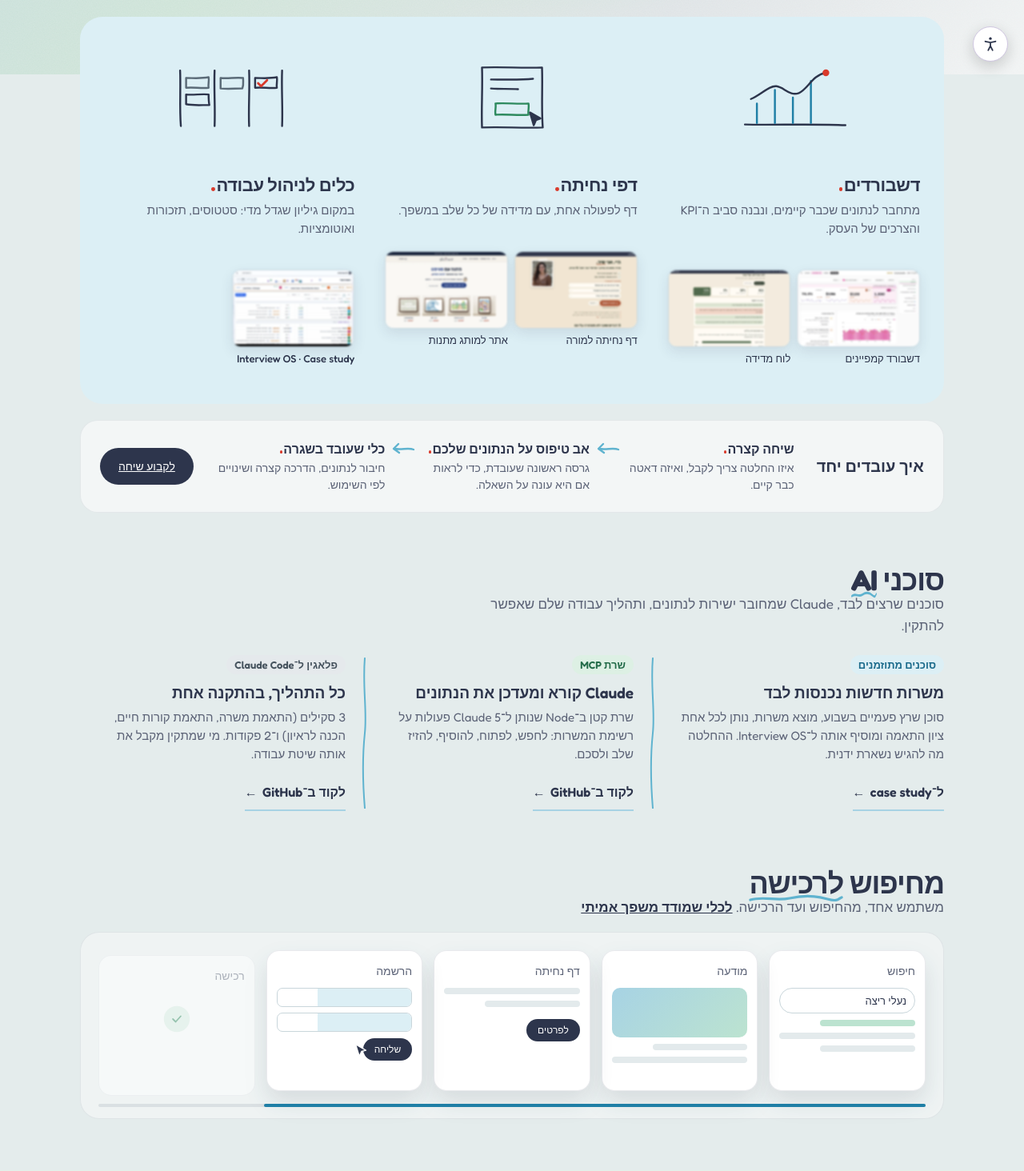
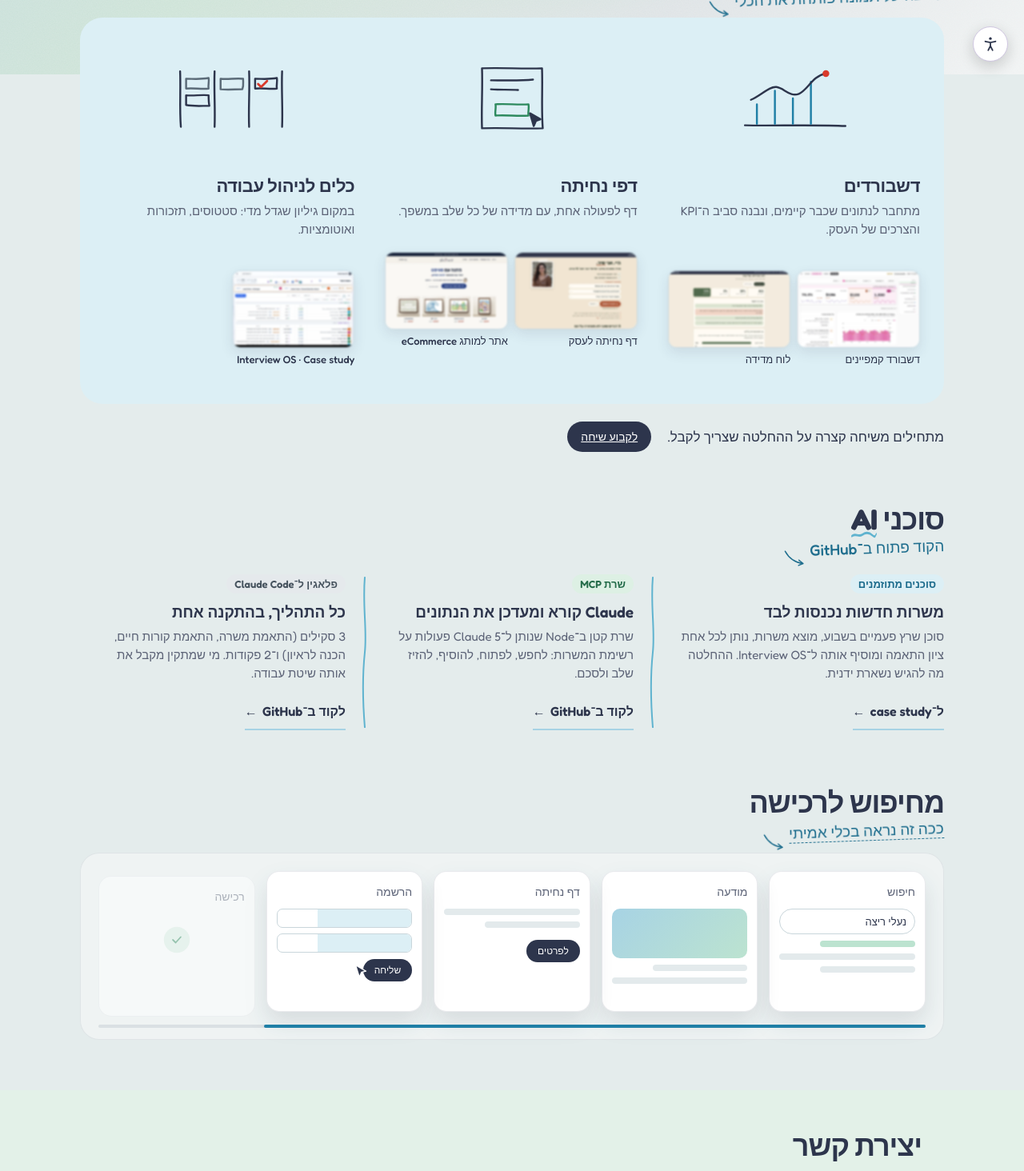
Before and after one commit to nimrodv10-arch/nimrod-showcase, a plain HTML site: page index.html in a window 1280 px wide. Shown: the part 707-2171 px from the top of the page at 80% size. Drawn offline with Linux system fonts and the light colour scheme; a web font is replaced by a local one.

Commit message:
Deslop: handwritten notes, fewer marks, simpler contact (#16)
* Example labels: business landing page, eCommerce brand site

Co-Authored-By: Claude Opus 5.5 <noreply@anthropic.com>
Claude-Session: https://claude.ai/code/session_0111db7UG8ebnwzZUUMUR8SW

* Deslop: handwritten notes instead of section leads, fewer signature marks, one-line next step, WhatsApp in contact, hero single CTA, left-aligned facts

Co-Authored-By: Claude Opus 5.5 <noreply@anthropic.com>
Claude-Session: https://claude.ai/code/session_0111db7UG8ebnwzZUUMUR8SW

---------

Co-authored-by: Claude <noreply@anthropic.com>

```diff
--- a/assets/sc-extra.css
+++ b/assets/sc-extra.css
@@ -400,3 +400,18 @@ button.nd-btn { cursor: pointer; font: inherit; }
 @media (prefers-reduced-motion: reduce) { .sv-ex img { transition: none; } }
 .sv-ex { margin-block-start: 14px !important; }
 .sv-ex a { flex: 0 1 calc(50% - 5px) !important; }
+
+/* deslop 25.11 */
+.sc-hnote { display: inline-flex; align-items: flex-end; gap: 4px; margin: -6px 0 18px; font: 500 19px/1.2 var(--font-hand); color: #1F6E8E; transform: rotate(-2deg); transform-origin: right; }
+.sc-hnote a { color: inherit; text-decoration: none; border-block-end: 1.5px dashed currentColor; }
+.sc-hnote svg { inline-size: 30px; block-size: 22px; fill: none; stroke: currentColor; stroke-width: 2; stroke-linecap: round; stroke-linejoin: round; transform: scaleX(-1) translateY(8px); }
+.sc-next { display: flex; flex-wrap: wrap; align-items: center; gap: 12px 20px; margin-block-start: 22px; }
+.sc-next p { margin: 0; font-size: 17px; color: var(--ink); }
+.sc-facts.sc-facts--row { justify-content: flex-start !important; }
+.sc-facts--row > div { justify-content: flex-start !important; }
+@keyframes fxDot { 0% { opacity: 0; transform: translateY(-.5em) scale(.6); } 70% { opacity: 1; transform: translateY(.06em) scale(1.05); } 100% { opacity: 1; transform: none; } }
+.sc-wa { transition: transform .15s cubic-bezier(.22,1,.36,1), box-shadow .15s; }
+@media (hover: hover) { .sc-wa:hover { transform: translateY(-2px); } }
+.sc-wa:active { transform: scale(.97); }
+@media (prefers-reduced-motion: reduce) { .sc-wa { transition: none; } }
+.sc-contact__ways { grid-template-columns: repeat(3, minmax(0,1fr)) !important; } @media (max-width: 767px) { .sc-contact__ways { grid-template-columns: minmax(0,1fr) !important; } }
--- a/index.html
+++ b/index.html
@@ -985,7 +985,6 @@ body { margin: 0; padding: var(--space-5); }
         <h1 class="fx-type sc-stage__title" dir="ltr" lang="en">NIMSKY</h1>
         <p class="sc-rot" dir="ltr" lang="en">From <span class="sc-rot__w" data-words="click|data|funnel">click</span><span class="sc-rot__c" aria-hidden="true"></span> to decision</p>
         <div class="sc-cta sc-cta--two">
-          <button type="button" class="nd-btn nd-btn--primary" data-cv aria-haspopup="dialog"><span class="sc-who">מגייסים</span>קורות חיים</button>
           <a class="nd-btn nd-btn--secondary sc-wa" href="https://wa.me/972542009594?text=%D7%94%D7%99%D7%99%20%D7%A0%D7%9E%D7%A8%D7%95%D7%93%2C%20%D7%94%D7%92%D7%A2%D7%AA%D7%99%20%D7%9E%D7%94%D7%90%D7%AA%D7%A8" target="_blank" rel="noopener" dir="ltr" lang="en"><svg viewBox="0 0 24 24" fill="currentColor" aria-hidden="true"><path d="M12 2a10 10 0 0 0-8.6 15.1L2 22l5-1.3A10 10 0 1 0 12 2Zm0 18.2a8.2 8.2 0 0 1-4.2-1.2l-.3-.2-3 .8.8-2.9-.2-.3A8.2 8.2 0 1 1 12 20.2Zm4.5-6.1c-.2-.1-1.5-.7-1.7-.8-.2-.1-.4-.1-.6.1l-.8 1c-.1.2-.3.2-.5.1a6.7 6.7 0 0 1-3.3-2.9c-.2-.4.2-.4.7-1.3.1-.2 0-.3 0-.4l-.8-1.9c-.2-.5-.4-.4-.6-.4h-.5a1 1 0 0 0-.7.3 3 3 0 0 0-.9 2.2 5.2 5.2 0 0 0 1.1 2.7 11.9 11.9 0 0 0 4.6 4c1.7.7 2.4.8 3.2.7a2.8 2.8 0 0 0 1.8-1.3 2.3 2.3 0 0 0 .2-1.3c-.1-.1-.3-.2-.5-.3Z"/></svg>LET'S TALK BUSINESS</a>
         </div>
         <nav class="sc-jump" aria-label="מקטעים בעמוד"><a href="#work">כלים ושירותים</a><a href="#ai">סוכני AI</a><a href="#journey">מחיפוש לרכישה</a></nav>
@@ -1001,26 +1000,18 @@ body { margin: 0; padding: var(--space-5); }
 
     <section aria-labelledby="work">
       <h2 id="work" class="sc-section">כלים <em class="sc-acc">ושירותים</em></h2>
-      <p class="sc-lead">מה אפשר לבנות, ודוגמאות אמיתיות לכל אחד.</p>
+      <p class="sc-hnote">לחיצה על תמונה פותחת את הכלי<svg viewBox="0 0 40 30" aria-hidden="true"><path d="M36 3c-6 12-16 20-30 22m0 0 7-6m-7 6 8 3"/></svg></p>
       <ul class="sc-build fx-reveal">
-        <li style="--c:#1F7FA6;--t:#DCEFF5"><div class="sv-pan" aria-hidden="true"><svg class="sv-ill" viewBox="0 0 160 100"><path d="M14 86c30 1 98-1 134 1"/><path d="M30 84V58M54 84V40M78 84V50M102 84V28" class="c" stroke-width="9"/><path d="M22 52c14-6 24-18 34-17s18 14 30 9 18-24 36-27" /><circle cx="122" cy="17" r="4.5" class="d"/></svg></div><div class="sv-bd"><h3>דשבורדים<i class="sv-dot"></i></h3><p>מתחבר לנתונים שכבר קיימים, ונבנה סביב ה־KPI והצרכים של העסק.</p><div class="sv-ex"><a href="tools/ua-dashboard/"><img src="assets/ua-dashboard.webp" alt="" width="960" height="600" loading="lazy"><span>דשבורד קמפיינים</span></a><a href="tools/shir-board/"><img src="assets/shir-board.webp" alt="" width="960" height="600" loading="lazy"><span>לוח מדידה</span></a></div></div></li>
-        <li style="--c:#2E8A5E;--t:#DDF0E4"><div class="sv-pan" aria-hidden="true"><svg class="sv-ill" viewBox="0 0 160 100"><path d="M40 10c26-1 54 1 80 0 1 26-1 54 1 80-28 1-54-1-81 0-1-27 1-53 0-80Z"/><path d="M52 26c18 0 38 1 56-1M52 38c12 1 24 0 36 1"/><path d="M58 58c14-1 30 1 44 0 1 6-1 11 0 15-15 1-30-1-44 0-1-5 1-10 0-15Z" class="c"/><path d="M104 70l14 8-6 2-3 7Z" class="i"/></svg></div><div class="sv-bd"><h3>דפי נחיתה<i class="sv-dot"></i></h3><p>דף לפעולה אחת, עם מדידה של כל שלב במשפך.</p><div class="sv-ex"><a href="tools/shir-landing/"><img src="assets/shir-landing.webp" alt="" width="960" height="600" loading="lazy"><span>דף נחיתה למורה</span></a><a href="https://plotwist-art.netlify.app/" target="_blank" rel="noopener"><img src="assets/plotwist.webp" alt="" width="960" height="600" loading="lazy"><span>אתר למותג מתנות</span></a></div></div></li>
-        <li style="--c:#5B6B78;--t:#E5E9EC"><div class="sv-pan" aria-hidden="true"><svg class="sv-ill" viewBox="0 0 160 100"><path d="M14 14c1 24-1 50 1 74M60 14c-1 25 1 49 0 74M106 14c1 24-1 50 0 74M150 14c-1 25 1 49 0 74"/><path d="M22 24c10 0 20 1 30-1 1 5-1 10 0 14-10 1-20-1-30 0Z" class="c"/><path d="M22 46c10 1 20-1 30 0 0 5 0 9 1 14-11 0-21 1-31-1Z"/><path d="M68 24c10 1 20-1 30 0 0 5 1 9-1 14-10 0-19 1-29 0Z" class="c"/><path d="M114 24c10 0 19 1 29-1 1 5-1 10 0 14-10 1-19-1-29 0Z"/><path d="M118 31l4 4 8-8" class="d2"/></svg></div><div class="sv-bd"><h3>כלים לניהול עבודה<i class="sv-dot"></i></h3><p>במקום גיליון שגדל מדי: סטטוסים, תזכורות ואוטומציות.</p><div class="sv-ex"><a href="tools/interview-os/"><img src="assets/interview-os.webp" alt="" width="960" height="600" loading="lazy"><span>Interview OS · Case study</span></a></div></div></li>
+        <li style="--c:#1F7FA6;--t:#DCEFF5"><div class="sv-pan" aria-hidden="true"><svg class="sv-ill" viewBox="0 0 160 100"><path d="M14 86c30 1 98-1 134 1"/><path d="M30 84V58M54 84V40M78 84V50M102 84V28" class="c" stroke-width="9"/><path d="M22 52c14-6 24-18 34-17s18 14 30 9 18-24 36-27" /><circle cx="122" cy="17" r="4.5" class="d"/></svg></div><div class="sv-bd"><h3>דשבורדים</h3><p>מתחבר לנתונים שכבר קיימים, ונבנה סביב ה־KPI והצרכים של העסק.</p><div class="sv-ex"><a href="tools/ua-dashboard/"><img src="assets/ua-dashboard.webp" alt="" width="960" height="600" loading="lazy"><span>דשבורד קמפיינים</span></a><a href="tools/shir-board/"><img src="assets/shir-board.webp" alt="" width="960" height="600" loading="lazy"><span>לוח מדידה</span></a></div></div></li>
+        <li style="--c:#2E8A5E;--t:#DDF0E4"><div class="sv-pan" aria-hidden="true"><svg class="sv-ill" viewBox="0 0 160 100"><path d="M40 10c26-1 54 1 80 0 1 26-1 54 1 80-28 1-54-1-81 0-1-27 1-53 0-80Z"/><path d="M52 26c18 0 38 1 56-1M52 38c12 1 24 0 36 1"/><path d="M58 58c14-1 30 1 44 0 1 6-1 11 0 15-15 1-30-1-44 0-1-5 1-10 0-15Z" class="c"/><path d="M104 70l14 8-6 2-3 7Z" class="i"/></svg></div><div class="sv-bd"><h3>דפי נחיתה</h3><p>דף לפעולה אחת, עם מדידה של כל שלב במשפך.</p><div class="sv-ex"><a href="tools/shir-landing/"><img src="assets/shir-landing.webp" alt="" width="960" height="600" loading="lazy"><span>דף נחיתה לעסק</span></a><a href="https://plotwist-art.netlify.app/" target="_blank" rel="noopener"><img src="assets/plotwist.webp" alt="" width="960" height="600" loading="lazy"><span>אתר למותג eCommerce</span></a></div></div></li>
+        <li style="--c:#5B6B78;--t:#E5E9EC"><div class="sv-pan" aria-hidden="true"><svg class="sv-ill" viewBox="0 0 160 100"><path d="M14 14c1 24-1 50 1 74M60 14c-1 25 1 49 0 74M106 14c1 24-1 50 0 74M150 14c-1 25 1 49 0 74"/><path d="M22 24c10 0 20 1 30-1 1 5-1 10 0 14-10 1-20-1-30 0Z" class="c"/><path d="M22 46c10 1 20-1 30 0 0 5 0 9 1 14-11 0-21 1-31-1Z"/><path d="M68 24c10 1 20-1 30 0 0 5 1 9-1 14-10 0-19 1-29 0Z" class="c"/><path d="M114 24c10 0 19 1 29-1 1 5-1 10 0 14-10 1-19-1-29 0Z"/><path d="M118 31l4 4 8-8" class="d2"/></svg></div><div class="sv-bd"><h3>כלים לניהול עבודה</h3><p>במקום גיליון שגדל מדי: סטטוסים, תזכורות ואוטומציות.</p><div class="sv-ex"><a href="tools/interview-os/"><img src="assets/interview-os.webp" alt="" width="960" height="600" loading="lazy"><span>Interview OS · Case study</span></a></div></div></li>
       </ul>
-      <div class="sc-steps">
-        <h3>איך עובדים יחד</h3>
-        <ol>
-          <li><b>שיחה קצרה</b><span>איזו החלטה צריך לקבל, ואיזה דאטה כבר קיים.</span></li>
-          <li><b>אב טיפוס על הנתונים שלכם</b><span>גרסה ראשונה שעובדת, כדי לראות אם היא עונה על השאלה.</span></li>
-          <li><b>כלי שעובד בשגרה</b><span>חיבור לנתונים, הדרכה קצרה ושינויים לפי השימוש.</span></li>
-        </ol>
-        <a class="nd-btn nd-btn--primary" href="#contact" data-topic="פרויקט">לקבוע שיחה</a>
-      </div>
+      <div class="sc-next"><p>מתחילים משיחה קצרה על ההחלטה שצריך לקבל.</p><a class="nd-btn nd-btn--primary" href="#contact" data-topic="פרויקט">לקבוע שיחה</a></div>
     </section>
 
     <section aria-labelledby="ai">
       <h2 id="ai" class="sc-section">סוכני <em class="sc-acc">AI</em></h2>
-      <p class="sc-lead">סוכנים שרצים לבד, Claude שמחובר ישירות לנתונים, ותהליך עבודה שלם שאפשר להתקין.</p>
+      <p class="sc-hnote">הקוד פתוח ב־GitHub<svg viewBox="0 0 40 30" aria-hidden="true"><path d="M36 3c-6 12-16 20-30 22m0 0 7-6m-7 6 8 3"/></svg></p>
       <ul class="sc-ai">
         <li><span class="sc-ai__k">סוכנים מתוזמנים</span><b>משרות חדשות נכנסות לבד</b><p>סוכן שרץ פעמיים בשבוע, מוצא משרות, נותן לכל אחת ציון התאמה ומוסיף אותה ל־Interview OS. ההחלטה מה להגיש נשארת ידנית.</p><a href="tools/interview-os/">ל־case study <span aria-hidden="true">←</span></a></li>
         <li><span class="sc-ai__k">שרת MCP</span><b>Claude קורא ומעדכן את הנתונים</b><p>שרת קטן ב־Node שנותן ל־Claude 5 פעולות על רשימת המשרות: לחפש, לפתוח, להוסיף, להזיז שלב ולסכם.</p><a href="https://github.com/nimrodv10-arch/nimrod-showcase/tree/main/claude/interview-os-mcp" target="_blank" rel="noopener">לקוד ב־GitHub <span aria-hidden="true">←</span></a></li>
@@ -1029,8 +1020,8 @@ body { margin: 0; padding: var(--space-5); }
     </section>
 
     <section aria-labelledby="journey">
-      <h2 id="journey" class="sc-section">מחיפוש <em class="sc-acc">לרכישה</em></h2>
-      <p class="sc-lead">משתמש אחד, מהחיפוש ועד הרכישה. <a href="tools/shir-board/">לכלי שמודד משפך אמיתי</a></p>
+      <h2 id="journey" class="sc-section">מחיפוש לרכישה</h2>
+      <p class="sc-hnote"><a href="tools/shir-board/">ככה זה נראה בכלי אמיתי</a><svg viewBox="0 0 40 30" aria-hidden="true"><path d="M36 3c-6 12-16 20-30 22m0 0 7-6m-7 6 8 3"/></svg></p>
       <div class="sc-journey" id="fv-one" aria-label="איור: משתמש מחפש, רואה מודעה, נכנס לדף נחיתה, נרשם ורוכש">
         <div class="sj-row" aria-hidden="true">
           <div class="sj"><div class="sj-t">חיפוש</div><div class="sj-bar"><span class="sj-typed"></span><span class="sj-c"></span></div><div class="sj-r w hl"></div><div class="sj-r"></div><div class="sj-r w"></div></div>
@@ -1049,10 +1040,10 @@ body { margin: 0; padding: var(--space-5); }
 
     <section class="sc-contact" id="contact" aria-labelledby="contact-h">
       <div class="sc-contact__head">
-        <h2 id="contact-h" class="sc-section">יצירת <em class="sc-acc">קשר</em></h2>
-        <p>למשרות ולפרויקטים. הכי מהיר: לינקדאין או מייל.</p>
+        <h2 id="contact-h" class="sc-section">יצירת קשר</h2>
       </div>
       <div class="sc-contact__ways">
+        <a class="sc-way" href="https://wa.me/972542009594?text=%D7%94%D7%99%D7%99%20%D7%A0%D7%9E%D7%A8%D7%95%D7%93%2C%20%D7%94%D7%92%D7%A2%D7%AA%D7%99%20%D7%9E%D7%94%D7%90%D7%AA%D7%A8" target="_blank" rel="noopener"><svg viewBox="0 0 24 24" fill="currentColor" aria-hidden="true"><path d="M12 2a10 10 0 0 0-8.6 15.1L2 22l5-1.3A10 10 0 1 0 12 2Zm0 18.2a8.2 8.2 0 0 1-4.2-1.2l-.3-.2-3 .8.8-2.9-.2-.3A8.2 8.2 0 1 1 12 20.2Z"/></svg><span><b>וואטסאפ</b><small>הכי מהיר</small></span></a>
         <a class="sc-way" href="https://linkedin.com/in/nimrod-vassal" target="_blank" rel="noopener"><svg viewBox="0 0 24 24" fill="currentColor" aria-hidden="true"><path d="M20.4 2H3.6A1.6 1.6 0 0 0 2 3.6v16.8A1.6 1.6 0 0 0 3.6 22h16.8a1.6 1.6 0 0 0 1.6-1.6V3.6A1.6 1.6 0 0 0 20.4 2ZM8 19H5V9h3v10ZM6.5 7.7a1.8 1.8 0 1 1 0-3.5 1.8 1.8 0 0 1 0 3.5ZM19 19h-3v-5c0-1.2 0-2.7-1.6-2.7-1.7 0-1.9 1.3-1.9 2.6V19h-3V9h2.9v1.4h.1a3.1 3.1 0 0 1 2.8-1.6c3 0 3.6 2 3.6 4.6V19Z"/></svg><span><b>לינקדאין</b><small>nimrod-vassal</small></span></a>
         <div class="sc-way"><svg viewBox="0 0 24 24" fill="none" stroke="currentColor" stroke-width="1.8" aria-hidden="true"><rect x="3" y="5" width="18" height="14" rx="2"/><path d="m3 7 9 6 9-6"/></svg><span><b>מייל</b><small dir="ltr">nimrodv10@gmail.com</small></span><button type="button" class="sc-copy" data-copy="nimrodv10@gmail.com">להעתיק</button></div>
       </div>
```
